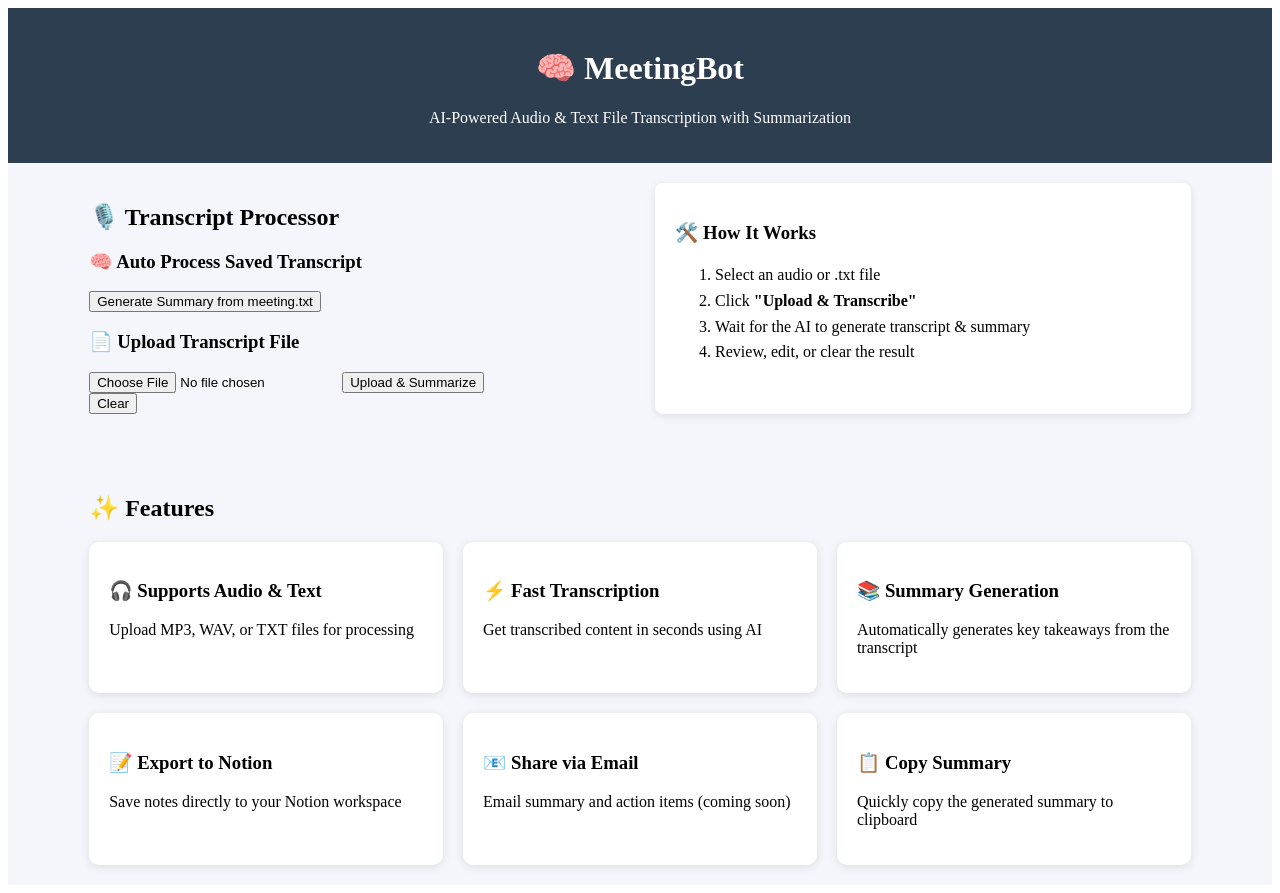
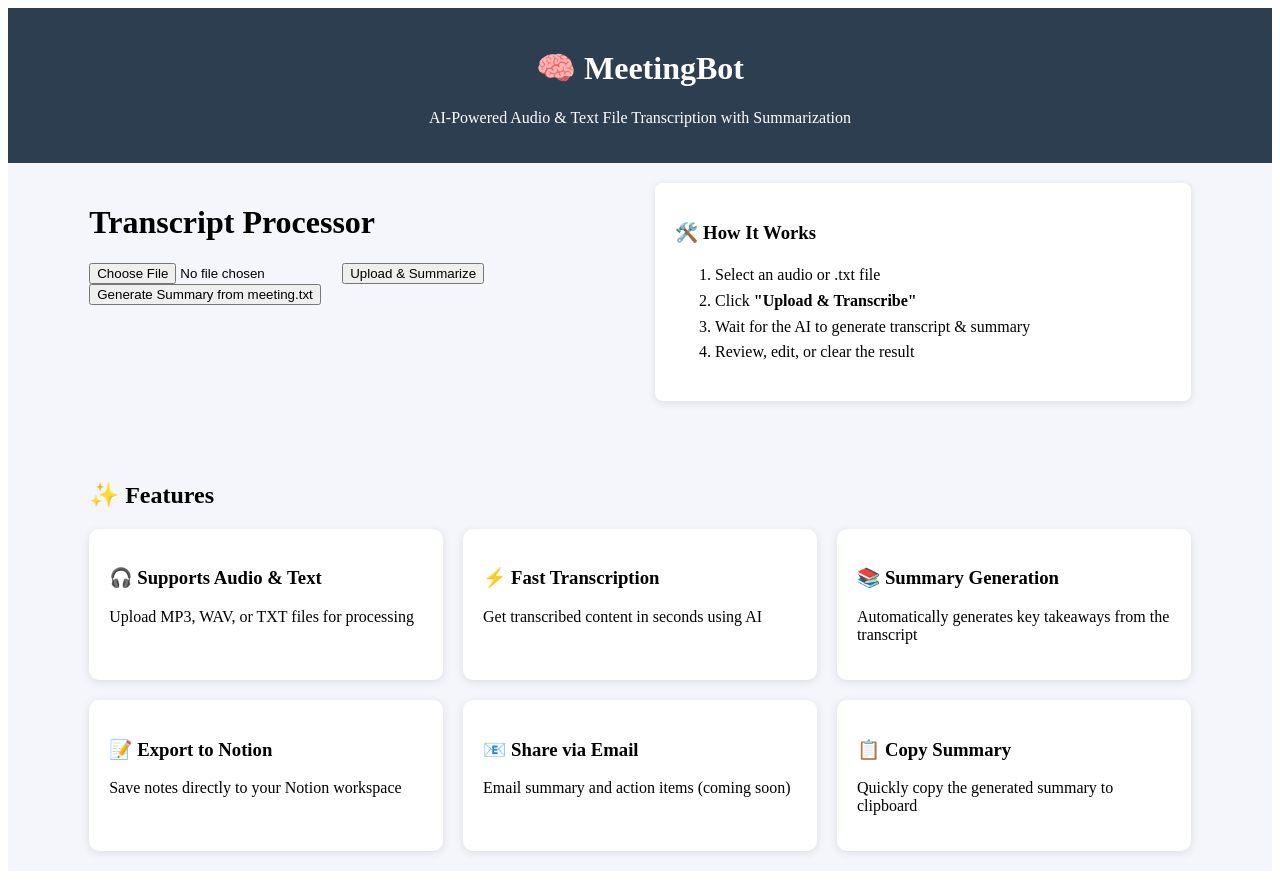
Before and after one commit to rajveer-kumar-ravi/KR.AI_MEETING_BOT1, a React (Create React App) app in the folder frontend/: page / in a window 1280 px wide. Built offline with nearby package versions, Linux system fonts and the light colour scheme; the HTML template or start-up script is replaced by a standard one.

Commit message:
Update TranscriptInput.jsx

```diff
--- a/frontend/src/components/TranscriptInput.jsx
+++ b/frontend/src/components/TranscriptInput.jsx
@@ -7,183 +7,128 @@ const TranscriptInput = () => {
   const [summary, setSummary] = useState('');
   const [actionItems, setActionItems] = useState([]);
   const [loading, setLoading] = useState(false);
-  const [uploading, setUploading] = useState(false);
-  const [processingFile, setProcessingFile] = useState(false);
+  const [disableType, setDisableType] = useState(null); // "upload" or "generate"
+
+  const updateTranscriptData = (data) => {
+    setTranscript(data.transcript || '');
+    setSummary(data.summary || '');
+    setActionItems(data.action_items || []);
+  };
 
   const handleFileChange = (e) => {
     setFile(e.target.files[0]);
+    setDisableType(null); // reset state
   };
 
   const handleUploadAndSummarize = async () => {
     if (!file) {
-      alert("⚠️ Please select a file first.");
+      alert('⚠️ Please select a file first.');
       return;
     }
 
-    setUploading(true);
     setLoading(true);
+    setDisableType("upload");
+
     try {
       const formData = new FormData();
       formData.append('file', file);
-    const res = await axios.post(`${BASE_URL}/transcribe`, formData);
+
+      const res = await axios.post(
+        'https://kr-ai-meeting-backend.onrender.com/transcribe',
+        formData
+      );
+
       updateTranscriptData(res.data);
     } catch (err) {
       console.error('Upload failed:', err);
       alert('❌ Upload failed.');
+      setDisableType(null);
     } finally {
-      setUploading(false);
       setLoading(false);
     }
   };
 
   const handleSummarizeFromFile = async () => {
-    setProcessingFile(true);
     setLoading(true);
+    setDisableType("generate");
+
     try {
-    const res = await axios.post(`${BASE_URL}/transcribe/from-file`);
+      const res = await axios.post(
+        'https://kr-ai-meeting-backend.onrender.com/transcribe/from-file'
+      );
+
       updateTranscriptData(res.data);
     } catch (err) {
-      console.error('meeting.txt summarize failed:', err);
-      alert('❌ meeting.txt file missing in backend transcripts/ folder.');
+      console.error('Summary generation failed:', err);
+      alert('❌ Summary generation failed.');
+      setDisableType(null);
     } finally {
-      setProcessingFile(false);
       setLoading(false);
     }
   };
 
-  const updateTranscriptData = (data) => {
-    setTranscript(data.transcript || '');
-    setSummary(data.summary?.map((s) => s.summary).join('\n') || 'No summary available');
-    setActionItems(data.action_items || []);
-  };
+  return (
+    <div className="p-6 max-w-4xl mx-auto">
+      <h1 className="text-3xl font-bold mb-4">Transcript Processor</h1>
 
-  const handleClear = () => {
-    setFile(null);
-    setTranscript('');
-    setSummary('');
-    setActionItems([]);
-  };
-
-  const handleCopy = () => {
-    const text = generateExportText();
-    navigator.clipboard.writeText(text);
-    alert('📋 Copied to clipboard!');
-  };
-
-  const handleDownload = () => {
-    const text = generateExportText();
-    const blob = new Blob([text], { type: 'text/plain' });
-    const url = URL.createObjectURL(blob);
-    const a = document.createElement('a');
-    a.href = url;
-    a.download = 'meeting-summary.txt';
-    a.click();
-    URL.revokeObjectURL(url);
-  };
-
-  const generateMailtoLink = () => {
-    const text = generateExportText();
-    return `mailto:?subject=Meeting Summary&body=${encodeURIComponent(text)}`;
-  };
-
-  const generateExportText = () => {
-    let text = '📝 Meeting Summary:\n' + summary + '\n\n';
-    text += '✅ Action Items:\n';
-    if (Array.isArray(actionItems) && actionItems.length > 0) {
-      text += actionItems.map((item) =>
-        `- ${item.task} [Owner: ${item.owner}] [Deadline: ${item.deadline}]`
-      ).join('\n');
-    } else {
-      text += 'No action items.';
-    }
-    return text;
-  };
-
-  const handleExportToNotion = () => {
-    alert('📓 Export to Notion feature coming soon!');
-  };
-
-  return (
-    <div className="max-w-xl mx-auto bg-white p-6 rounded-lg shadow-lg border">
-      <h2 className="text-2xl font-bold mb-4">🎙️ Transcript Processor</h2>
-
-      {/* 🔹 Generate from backend's existing meeting.txt */}
+      {/* File Upload */}
       <div className="mb-4">
-        <h3 className="text-lg font-semibold mb-1">🧠 Auto Process Saved Transcript</h3>
+        <input type="file" onChange={handleFileChange} className="mb-2" />
         <button
-          onClick={handleSummarizeFromFile}
-          disabled={uploading || processingFile}
-          className="bg-blue-600 text-white px-4 py-2 rounded hover:bg-blue-700"
+          onClick={handleUploadAndSummarize}
+          disabled={loading || disableType === "generate"}
+          className={`px-4 py-2 rounded text-white ${
+            loading || disableType === "generate"
+              ? 'bg-gray-400 cursor-not-allowed'
+              : 'bg-green-600 hover:bg-green-700'
+          }`}
         >
-          {processingFile ? 'Processing...' : 'Generate Summary from meeting.txt'}
+          {loading && disableType === "upload" ? 'Uploading...' : 'Upload & Summarize'}
         </button>
       </div>
 
-      {/* 🔹 Upload your own file */}
+      {/* Generate Summary from meeting.txt */}
       <div className="mb-4">
-        <h3 className="text-lg font-semibold mb-1">📄 Upload Transcript File</h3>
-        <input type="file" onChange={handleFileChange} className="border p-2 rounded mr-2" />
         <button
-          onClick={handleUploadAndSummarize}
-          disabled={uploading || processingFile}
-          className="bg-gray-700 text-white px-4 py-2 rounded hover:bg-gray-800"
+          onClick={handleSummarizeFromFile}
+          disabled={loading || disableType === "upload"}
+          className={`px-4 py-2 rounded text-white ${
+            loading || disableType === "upload"
+              ? 'bg-gray-400 cursor-not-allowed'
+              : 'bg-blue-600 hover:bg-blue-700'
+          }`}
         >
-          {uploading ? 'Uploading...' : 'Upload & Summarize'}
+          {loading && disableType === "generate"
+            ? 'Generating Summary...'
+            : 'Generate Summary from meeting.txt'}
         </button>
       </div>
 
-      {/* 🔹 Clear */}
-      <div className="mb-4">
-        <button
-          onClick={handleClear}
-          className="bg-red-100 text-red-700 px-4 py-2 rounded border hover:bg-red-200"
-        >
-          Clear
-        </button>
-      </div>
-
-      {/* 🔹 Summary */}
-      {summary && (
+      {/* Display Transcript */}
+      {transcript && (
         <div className="mb-4">
-          <h4 className="font-bold mb-1">📝 Summary</h4>
-          <p className="whitespace-pre-wrap text-gray-800">{summary}</p>
+          <h2 className="text-xl font-semibold">Transcript:</h2>
+          <pre className="whitespace-pre-wrap bg-gray-100 p-3 rounded">{transcript}</pre>
         </div>
       )}
 
-      {/* 🔹 Action Items */}
-      {Array.isArray(actionItems) && actionItems.length > 0 && (
+      {/* Display Summary */}
+      {summary && (
         <div className="mb-4">
-          <h4 className="font-bold mb-1">✅ Action Items</h4>
-          <ul className="list-disc list-inside text-gray-800">
-            {actionItems.map((item, index) => (
-              <li key={index}>
-                <strong>Task:</strong> {item.task}<br />
-                <strong>Owner:</strong> {item.owner}<br />
-                <strong>Deadline:</strong> {item.deadline}
-              </li>
-            ))}
-          </ul>
+          <h2 className="text-xl font-semibold">Summary:</h2>
+          <p className="bg-gray-100 p-3 rounded">{summary}</p>
         </div>
       )}
 
-      {/* 🔹 Export Options */}
-      {(summary || actionItems.length > 0) && (
-        <div className="flex flex-col gap-2">
-          <button onClick={handleCopy} className="bg-gray-700 text-white px-4 py-2 rounded">
-            📋 Copy to Clipboard
-          </button>
-          <button onClick={handleDownload} className="bg-green-600 text-white px-4 py-2 rounded">
-            💾 Download Summary
-          </button>
-          <a
-            href={generateMailtoLink()}
-            className="bg-purple-600 text-white px-4 py-2 rounded text-center"
-          >
-            📧 Send via Email
-          </a>
-          <button onClick={handleExportToNotion} className="bg-yellow-500 text-white px-4 py-2 rounded">
-            📓 Export to Notion
-          </button>
+      {/* Display Action Items */}
+      {actionItems.length > 0 && (
+        <div>
+          <h2 className="text-xl font-semibold">Action Items:</h2>
+          <ul className="list-disc pl-6 bg-gray-100 p-3 rounded">
+            {actionItems.map((item, idx) => (
+              <li key={idx}>{item}</li>
+            ))}
+          </ul>
         </div>
       )}
     </div>
```
